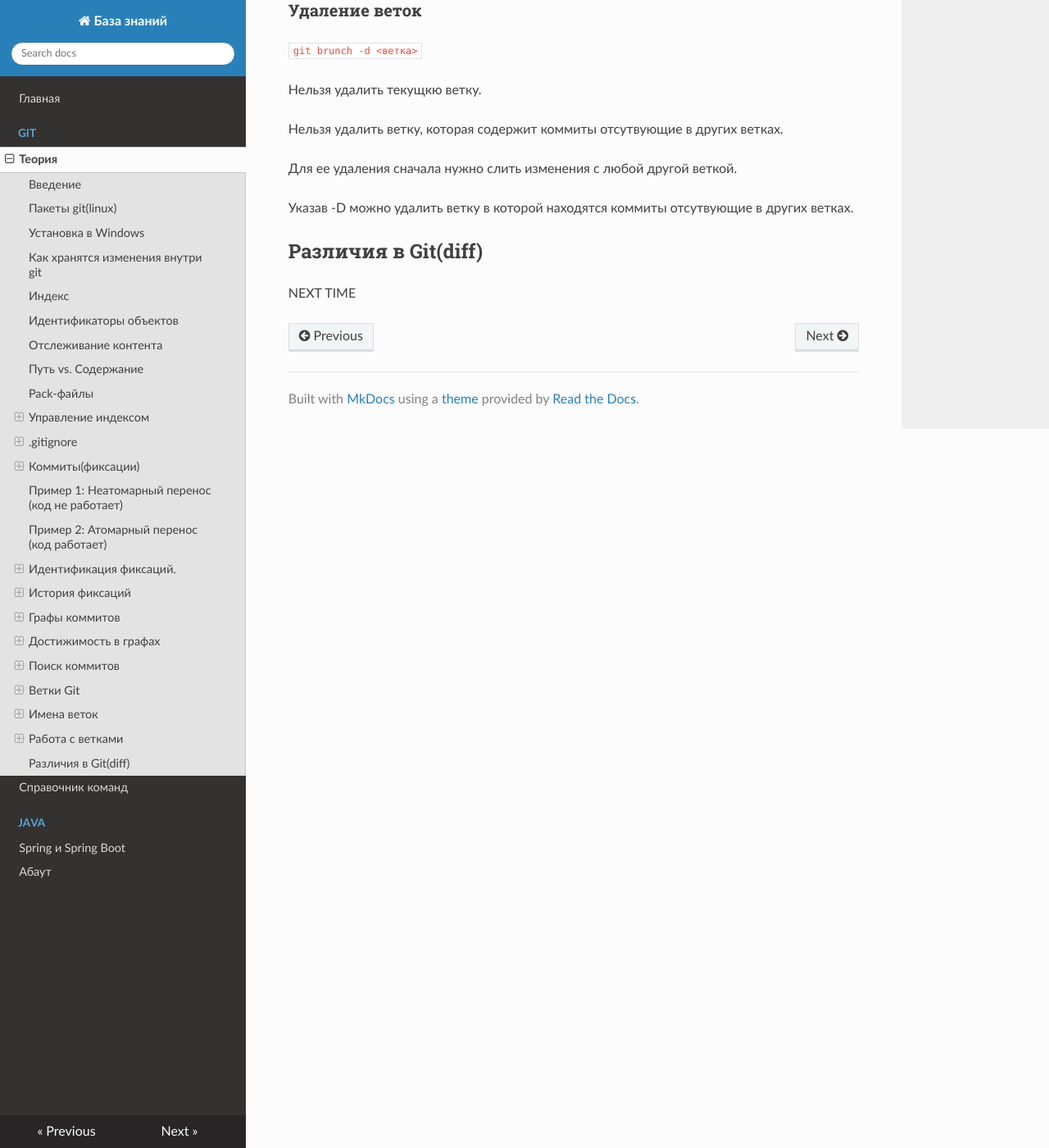
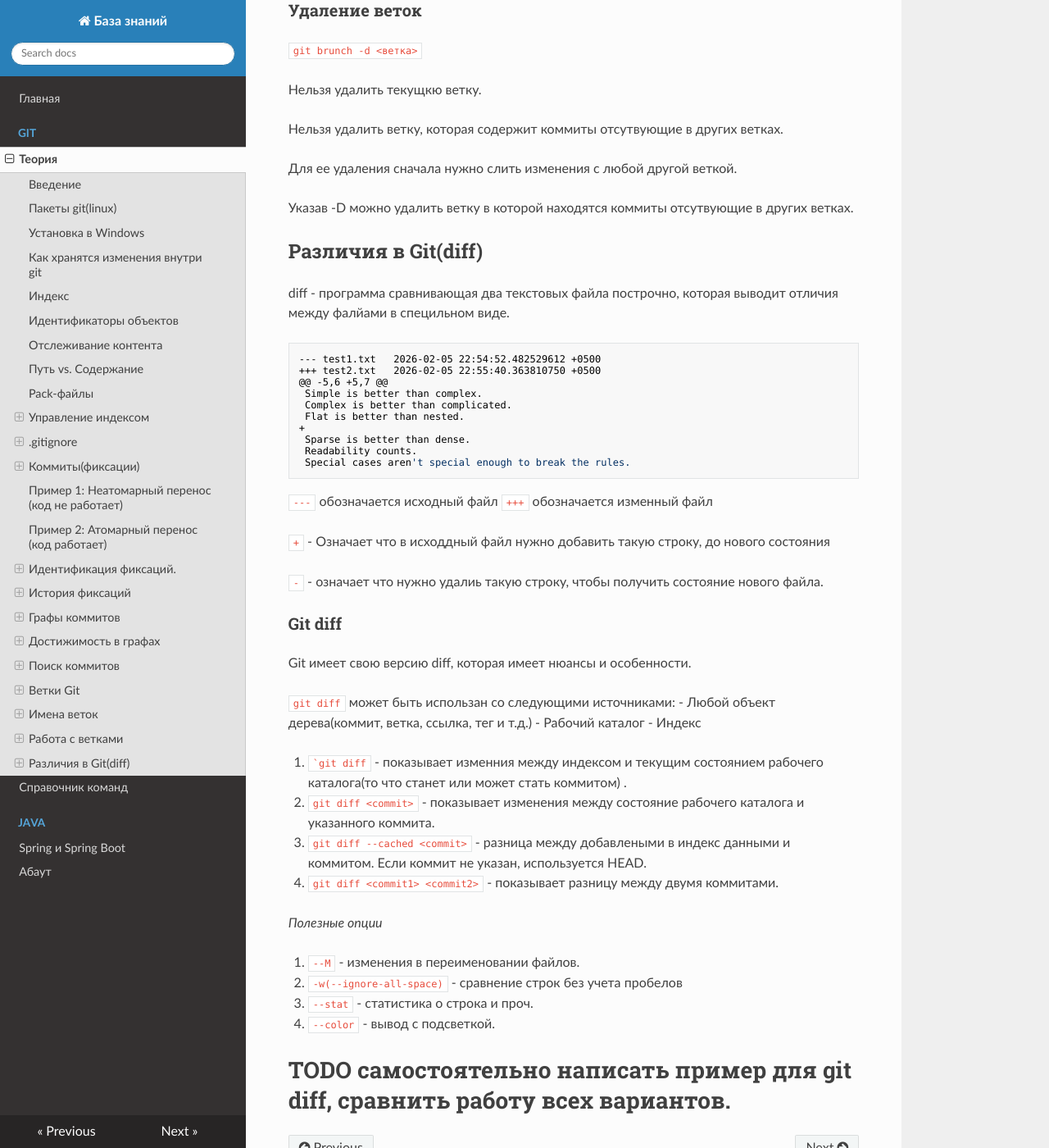
Before and after one commit to AMaslyakov/knowledge_base, an MkDocs documentation site: the page built from docs/git.md, in a window 1280 px wide and 1400 px high, scrolled down 24184 px. Shown: the whole window at 82% size. Built offline with MkDocs 1.6.1, drawn with Linux system fonts in a browser that asks for light colours; nearby versions of some CDN libraries.

Commit message:
Git Diff

````diff
--- a/docs/git.md
+++ b/docs/git.md
@@ -1006,4 +1006,47 @@ Detach HEAD создается в следующих случаях:
 
 ## Различия в Git(diff)
 
-NEXT TIME
+diff - программа сравнивающая два текстовых файла построчно, которая выводит отличия между фалйами в специльном виде.
+
+```bash
+--- test1.txt   2026-02-05 22:54:52.482529612 +0500
++++ test2.txt   2026-02-05 22:55:40.363810750 +0500
+@@ -5,6 +5,7 @@
+ Simple is better than complex.
+ Complex is better than complicated.
+ Flat is better than nested.
++
+ Sparse is better than dense.
+ Readability counts.
+ Special cases aren't special enough to break the rules.
+```
+
+```---``` обозначается исходный файл
+```+++``` обозначается изменный файл
+
+```+``` - Означает что в исходдный файл нужно добавить такую строку, до нового состояния
+
+```-``` - означает что нужно удалиь такую строку, чтобы получить состояние нового файла.
+
+### Git diff
+
+Git имеет свою версию diff, которая имеет нюансы и особенности.
+
+``` git diff``` может быть использан со следующими источниками:
+- Любой объект дерева(коммит, ветка, ссылка, тег и т.д.)
+- Рабочий каталог
+- Индекс
+
+1. ```git diff`` -  показывает изменния между индексом и текущим состоянием рабочего каталога(то что станет или может стать коммитом) .
+2. ```git diff <commit>``` - показывает изменения между состояние рабочего каталога и указанного коммита.
+3. ```git diff --cached <commit>``` - разница между добавлеными в индекс данными и коммитом. Если коммит не указан, используется HEAD.
+4.  ```git diff <commit1> <commit2>``` - показывает разницу между двумя коммитами.
+
+*Полезные опции*
+
+1.  ```--M``` - изменения в переименовании файлов.
+2.  ```-w(--ignore-all-space)``` - сравнение строк без учета пробелов
+3.  ```--stat``` - статистика о строка и проч.
+4.  ```--color``` - вывод с подсветкой.
+
+#TODO самостоятельно написать пример для git diff, сравнить работу всех вариантов.
````
